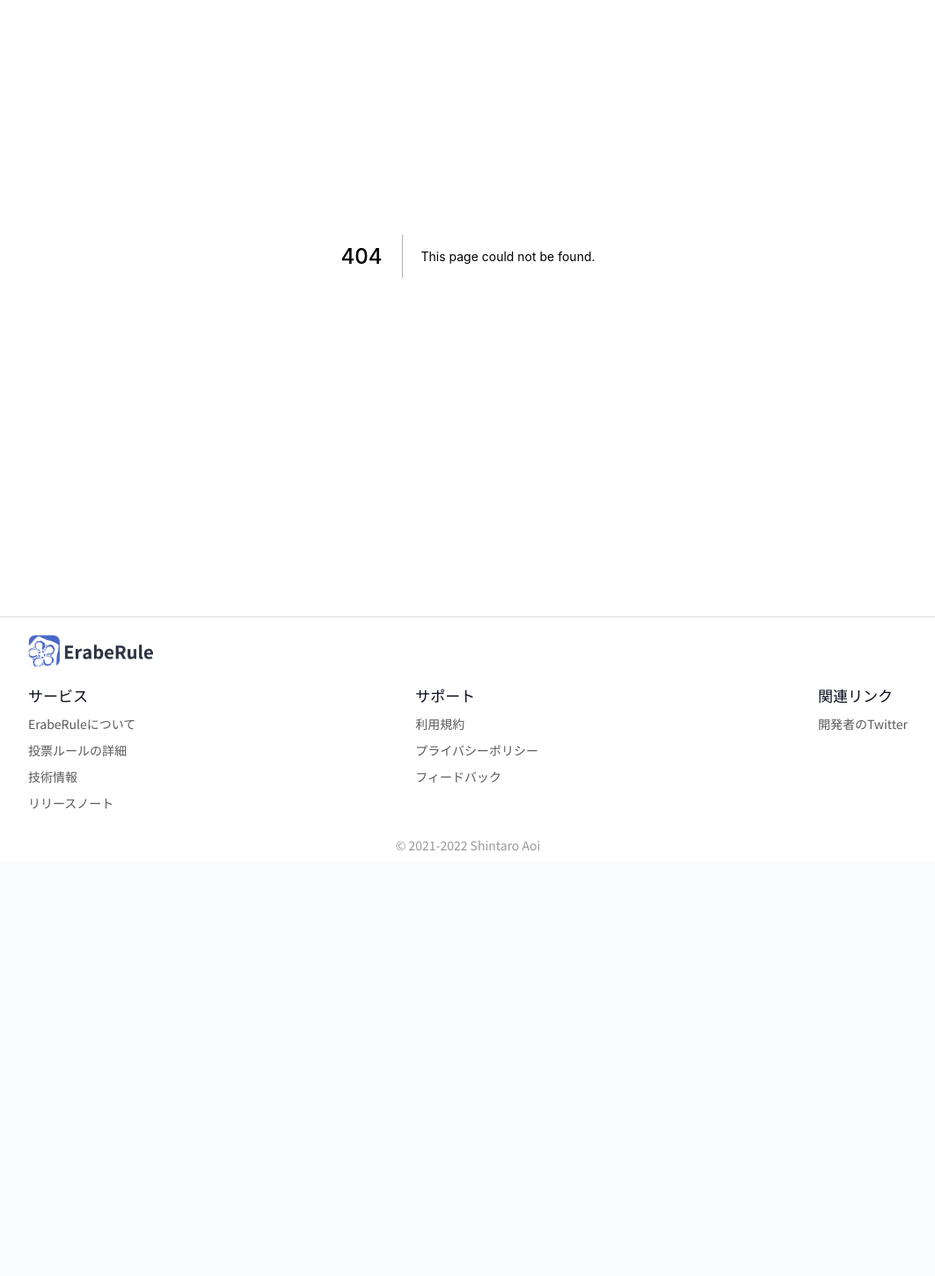
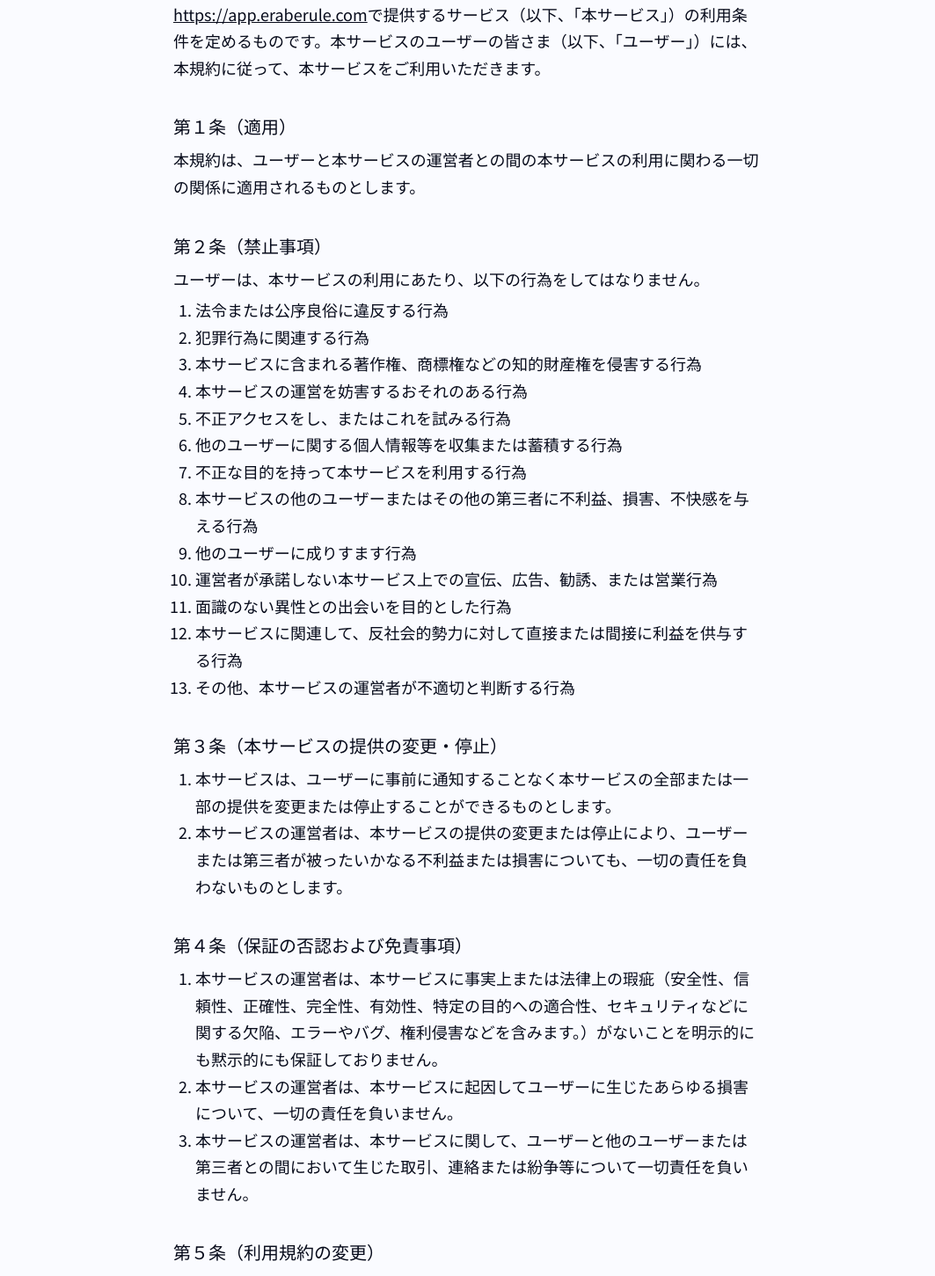
Before and after one commit to moyotsukai/eraberule-lp, a Next.js app: page /terms in a window 1280 px wide. Before the commit this address had no page. Shown: the part 169-1620 px from the top of the page at 88% size, without its empty margins (108-1171 px from the left). Before the commit the page ends 1148 px from the top, so only its background shows below. Built offline with nearby package versions, Linux system fonts and the light colour scheme.

Commit message:
add: TermsPage:

```diff
--- /dev/null
+++ b/components/templates/TermsPage.tsx
@@ -0,0 +1,197 @@
+import React from 'react'
+import { css } from '@emotion/react'
+import PageTitle from '../ui/PageTitle'
+import Text from '../ui/Text'
+import { primaryTextColor } from '../../styles/colors'
+import Spacer from '../ui/Spacer'
+
+const TermsPage: React.FC = () => {
+  return (
+    <div css={layoutStyle}>
+      <PageTitle>
+        利用規約
+      </PageTitle>
+      <Text>
+        この利用規約は、運営者が
+        <a href="https://www.eraberule.com" css={linkStyle}>https://www.eraberule.com</a>
+        および
+        <a href="https://app.eraberule.com" css={linkStyle}>https://app.eraberule.com</a>
+        で提供するサービス（以下、「本サービス」）の利用条件を定めるものです。本サービスのユーザーの皆さま（以下、「ユーザー」）には、本規約に従って、本サービスをご利用いただきます。
+      </Text>
+      <Spacer y={10} />
+
+      <p css={subtitleStyle}>
+        第１条（適用）
+      </p>
+      <Text>
+        本規約は、ユーザーと本サービスの運営者との間の本サービスの利用に関わる一切の関係に適用されるものとします。
+      </Text>
+      <Spacer y={10} />
+
+      <p css={subtitleStyle}>
+        第２条（禁止事項）
+      </p>
+      <Text>
+        ユーザーは、本サービスの利用にあたり、以下の行為をしてはなりません。
+        <Spacer y={5} />
+        <ul>
+          <li css={listStyle}>
+            法令または公序良俗に違反する行為
+          </li>
+          <li css={listStyle}>
+            犯罪行為に関連する行為
+          </li>
+          <li css={listStyle}>
+            本サービスに含まれる著作権、商標権などの知的財産権を侵害する行為
+          </li>
+          <li css={listStyle}>
+            本サービスの運営を妨害するおそれのある行為
+          </li>
+          <li css={listStyle}>
+            不正アクセスをし、またはこれを試みる行為
+          </li>
+          <li css={listStyle}>
+            他のユーザーに関する個人情報等を収集または蓄積する行為
+          </li>
+          <li css={listStyle}>
+            不正な目的を持って本サービスを利用する行為
+          </li>
+          <li css={listStyle}>
+            本サービスの他のユーザーまたはその他の第三者に不利益、損害、不快感を与える行為
+          </li>
+          <li css={listStyle}>
+            他のユーザーに成りすます行為
+          </li>
+          <li css={listStyle}>
+            運営者が承諾しない本サービス上での宣伝、広告、勧誘、または営業行為
+          </li>
+          <li css={listStyle}>
+            面識のない異性との出会いを目的とした行為
+          </li>
+          <li css={listStyle}>
+            本サービスに関連して、反社会的勢力に対して直接または間接に利益を供与する行為
+          </li>
+          <li css={listStyle}>
+            その他、本サービスの運営者が不適切と判断する行為
+          </li>
+        </ul>
+      </Text>
+      <Spacer y={10} />
+
+      <p css={subtitleStyle}>
+        第３条（本サービスの提供の変更・停止）
+      </p>
+      <Text>
+        <ul>
+          <li css={listStyle}>
+            本サービスは、ユーザーに事前に通知することなく本サービスの全部または一部の提供を変更または停止することができるものとします。
+          </li>
+          <li css={listStyle}>
+            本サービスの運営者は、本サービスの提供の変更または停止により、ユーザーまたは第三者が被ったいかなる不利益または損害についても、一切の責任を負わないものとします。
+          </li>
+        </ul>
+      </Text>
+      <Spacer y={10} />
+
+      <p css={subtitleStyle}>
+        第４条（保証の否認および免責事項）
+      </p>
+      <Text>
+        <ul>
+          <li css={listStyle}>
+            本サービスの運営者は、本サービスに事実上または法律上の瑕疵（安全性、信頼性、正確性、完全性、有効性、特定の目的への適合性、セキュリティなどに関する欠陥、エラーやバグ、権利侵害などを含みます。）がないことを明示的にも黙示的にも保証しておりません。
+          </li>
+          <li css={listStyle}>
+            本サービスの運営者は、本サービスに起因してユーザーに生じたあらゆる損害について、一切の責任を負いません。
+          </li>
+          <li css={listStyle}>
+            本サービスの運営者は、本サービスに関して、ユーザーと他のユーザーまたは第三者との間において生じた取引、連絡または紛争等について一切責任を負いません。
+          </li>
+        </ul>
+      </Text>
+      <Spacer y={10} />
+
+      <p css={subtitleStyle}>
+        第５条（利用規約の変更）
+      </p>
+      <Text>
+        <ul>
+          <li css={listStyle}>
+            本サービスの運営者は以下の場合には、ユーザーの個別の同意を要せず、本規約を変更することができるものとします。
+            <ul>
+              <li css={listStyle}>
+                本規約の変更がユーザーの一般の利益に適合するとき
+              </li>
+              <li css={listStyle}>
+                本規約の変更が本サービス利用契約の目的に反せず、かつ、変更の必要性、変更後の内容の相当性その他の変更に係る事情に照らして合理的なものであるとき。
+              </li>
+            </ul>
+          </li>
+          <li css={listStyle}>
+            本サービスの運営者はユーザーに対し、前項による本規約の変更にあたり、事前に、本規約を変更する旨及び変更後の本規約の内容並びにその効力発生時期を通知します。
+          </li>
+        </ul>
+      </Text>
+      <Spacer y={10} />
+
+      <p css={subtitleStyle}>
+        第６条（個人情報の取り扱い）
+      </p>
+      <Text>
+        本サービスの運営者は、本サービスの利用によって取得する個人情報については、「プライバシーポリシー」に従い適切に取り扱うものとします。
+      </Text>
+      <Spacer y={10} />
+
+      <p css={subtitleStyle}>
+        第７条（権利義務の譲渡の禁止）
+      </p>
+      <Text>
+        ユーザーは、本サービスの運営者の書面による事前の承諾なく、利用契約上の地位または本規約に基づく権利もしくは義務を第三者に譲渡し、または担保に供することはできません。
+      </Text>
+      <Spacer y={10} />
+
+      <p css={subtitleStyle}>
+        第８条（準拠法・裁判管轄）
+      </p>
+      <Text>
+        <ul>
+          <li css={listStyle}>
+            本規約の解釈にあたっては、日本法を準拠法とします。
+          </li>
+          <li css={listStyle}>
+            本サービスに関して紛争が生じた場合には、本サービスの運営者の所在地を管轄する裁判所を専属的合意管轄とします。
+          </li>
+        </ul>
+      </Text>
+      <Spacer y={10} />
+
+    </div>
+  )
+}
+
+const layoutStyle = css`
+  min-height: 100vh;
+  max-width: 700px;
+  margin: 0 auto;
+  padding: 0 15px;
+`
+const linkStyle = css`
+  color: ${primaryTextColor};
+  text-decoration: underline;
+`
+const subtitleStyle = css`
+  font-size: 19px;
+  color: ${primaryTextColor};
+  line-height: 1.7;
+  margin: 5px 0;
+
+  @media(min-width: 500px) {
+    font-size: 20px;
+  }
+`
+const listStyle = css`
+  list-style: decimal;
+  margin-left: 25px;
+`
+
+export default TermsPage
--- a/contents/data.ts
+++ b/contents/data.ts
@@ -113,12 +113,6 @@ export const contents = {
       }
     ]
   },
-  terms: {
-
-  },
-  privacy: {
-
-  },
   footer: {
     sections: [
       {
--- /dev/null
+++ b/pages/terms.tsx
@@ -0,0 +1,10 @@
+import React from 'react'
+import TermsPage from '../components/templates/TermsPage'
+
+const Terms: React.FC = () => {
+  return (
+    <TermsPage />
+  )
+}
+
+export default Terms
```
